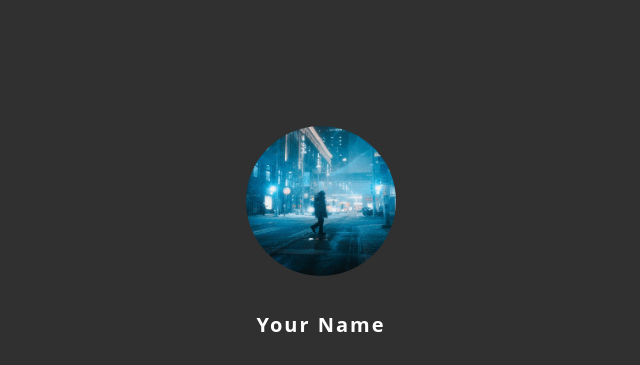
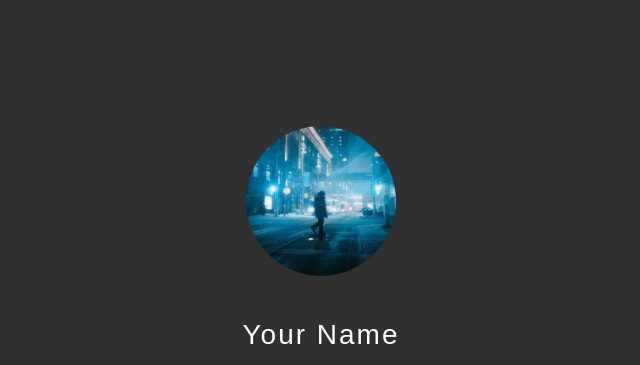
Before and after one commit to MJWcodr/customsocials, a website: page public/index.html in a window 1280 px wide. Shown: the top 365 px of the page, without its empty margins (319-959 px from the left). Drawn offline with Linux system fonts and the light colour scheme; a web font is replaced by a local one.

Commit message:
change text size

```diff
--- a/public/css/stylesheet.css
+++ b/public/css/stylesheet.css
@@ -26,9 +26,9 @@ a {
   max-width: 150px; }
 
 .profile-name {
+  font-family: 'Open Sans Bold', sans-serif;
   text-align: center;
-  font-weight: bold;
-  font-size: 20px;
+  font-size: 1.75rem;
   padding-top: 15px; }
 
 .links {
```
